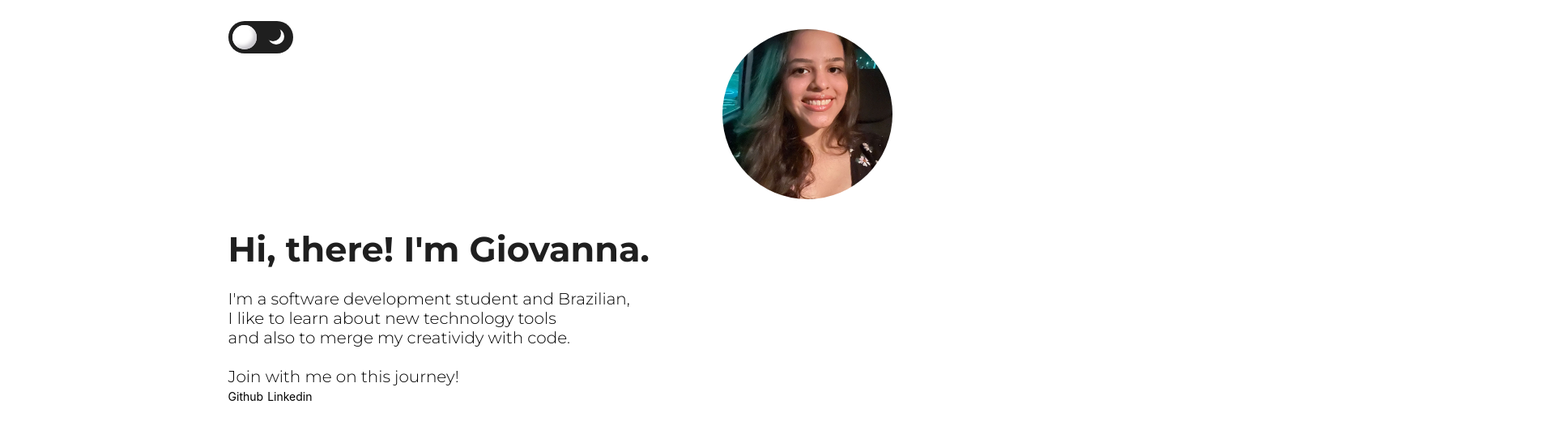
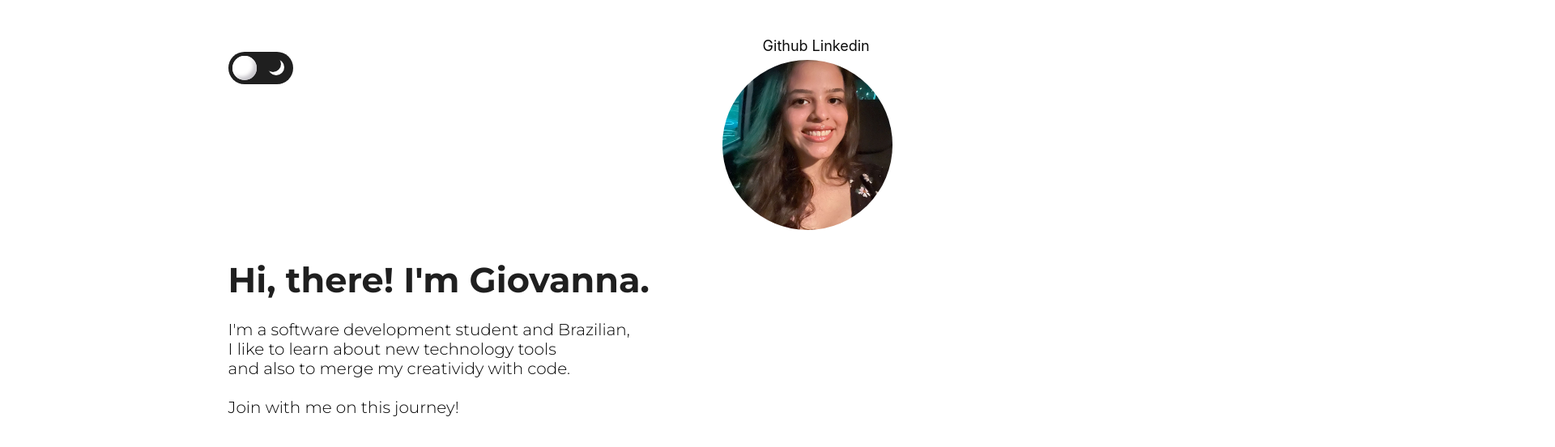
Before and after one commit to giovannaeliz/portfolio, a plain HTML site: page index.html in a window 1280 px wide. Shown: the whole page at 81% size, 1920 px wide, since content can reach past the window. Drawn offline with Linux system fonts and the light colour scheme; a script that the page names is missing.

Commit message:
testanto posiçao dos links

```diff
--- a/index.html
+++ b/index.html
@@ -27,8 +27,10 @@
                  <br>and also to merge my creatividy with code.<br>
                  <br>Join with me on this journey!
     </p>
+    <div class="posiçao-dos-links">
     <a class="link-git" href="http://github.com/giovannaeliz" target="_blank" rel="noopener noreferrer">Github</a>
     <a class="link-linkedin" href="https://www.linkedin.com/in/giovanna-eliz-3b34b51b1" target="_blank" rel="noopener noreferrer">Linkedin</a>
+    </div>
     </div>
     </section>
 
--- a/style.css
+++ b/style.css
@@ -18,7 +18,7 @@
          font-size: 20px;
          transition: 0.3s;
          margin-left: 22%;
-         margin-top: 2%;
+         margin-top: 5%;
 
         }
         .texto {
@@ -37,24 +37,30 @@
 
         .link-git:hover {
             color: rgb(24, 181, 187);
+
         }
         .link-linkedin:hover {
             color: rgb(24, 181, 187);
         }
 
         .link-git {
-            font-size: 14px;
-            color: black;
+            font-size: 18px;
+            color: rgb(12, 12, 12);
             text-decoration: none;
             font-family: -apple-system, BlinkMacSystemFont, 'Segoe UI', Roboto, Oxygen, Ubuntu, Cantarell, 'Open Sans', 'Helvetica Neue', sans-serif;
 
         }
         .link-linkedin {
 
-            font-size: 14px;
-            color: black;
+            font-size: 18px;
+            color: rgb(12, 12, 12);
             text-decoration: none;
             font-family: -apple-system, BlinkMacSystemFont, 'Segoe UI', Roboto, Oxygen, Ubuntu, Cantarell, 'Open Sans', 'Helvetica Neue', sans-serif;
+        }
+        .posiçao-dos-links {
+            position: relative;
+            top: -470px;
+            left: 660px;
         }
 
         .switch {
```
